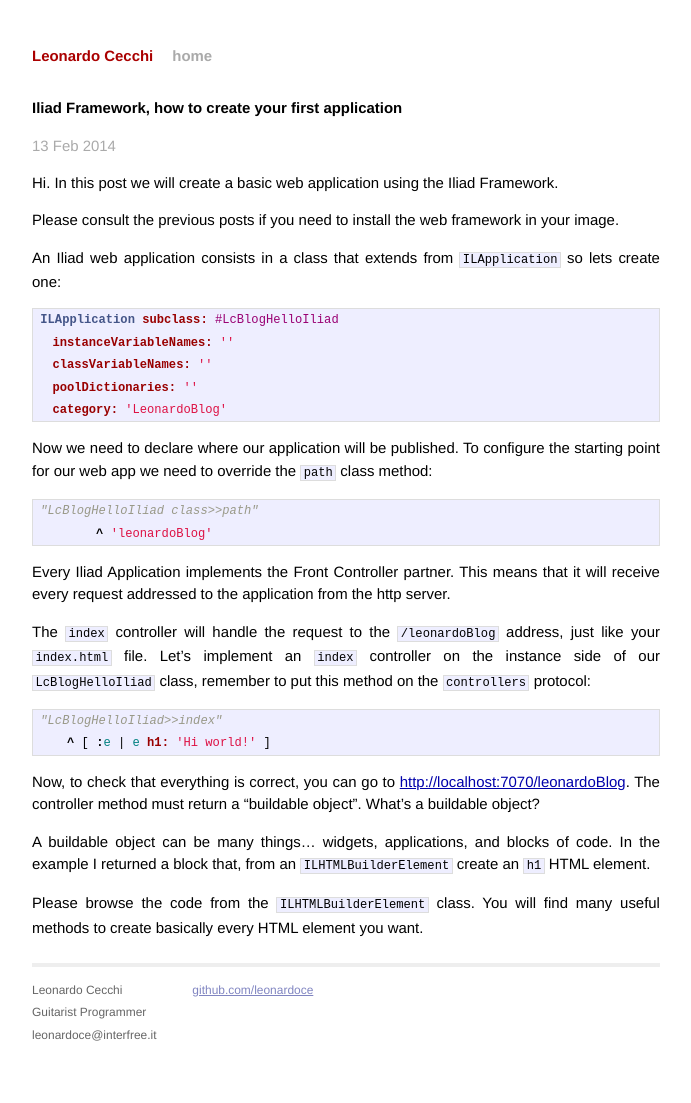
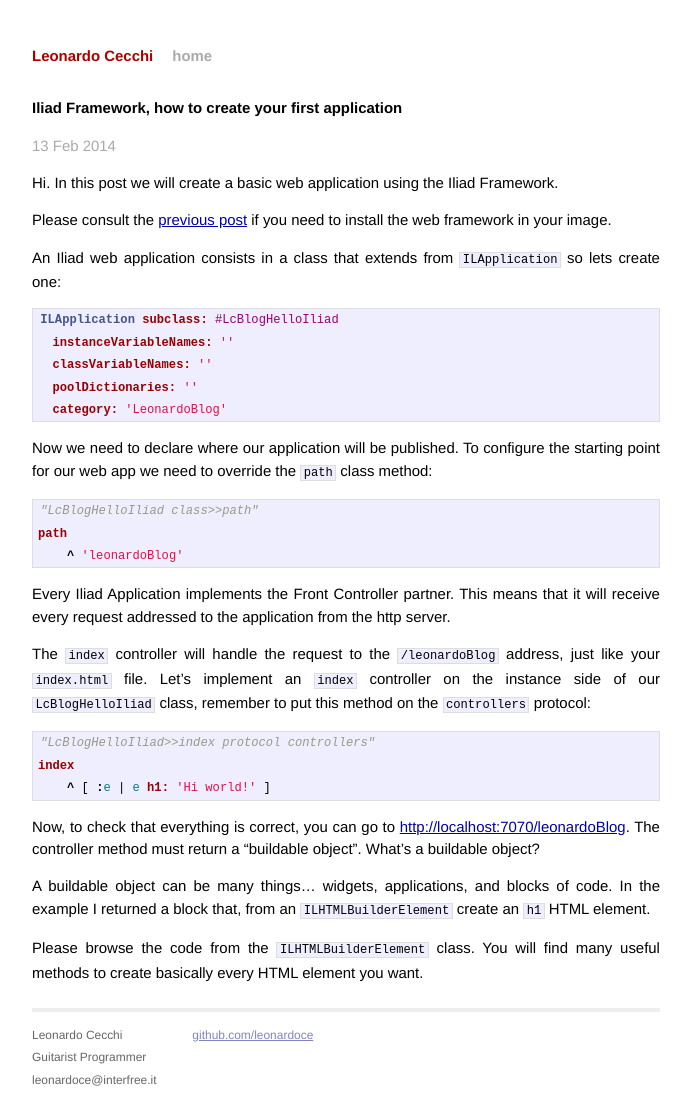
Before and after one commit to leonardoce/leonardoce-jekill, a Jekyll site: the page built from _posts/2014-02-13-iliad-lesson-one.markdown, in a window 1280 px wide. Shown: the whole page, without its empty margins (294-985 px from the left). Built offline with Jekyll 4.4.1, drawn with Linux system fonts in a browser that asks for light colours; Markdown is read by kramdown in place of the engine named in the settings; before the commit the page ends 1058 px from its top, so only the background shows below that.

Commit message:
better smalltalk method

```diff
--- a/_posts/2014-02-13-iliad-lesson-one.markdown
+++ b/_posts/2014-02-13-iliad-lesson-one.markdown
@@ -8,8 +8,8 @@ categories: programming smalltalk
 Hi. In this post we will create a basic web application using the
 Iliad Framework.
 
-Please consult the previous posts if you need to install the web
-framework in your image.
+Please consult the [previous post][previous-post] if you need to
+install the web framework in your image.
 
 An Iliad web application consists in a class that extends from
 `ILApplication` so lets create one:
@@ -28,7 +28,8 @@ configure the starting point for our web app we need to override the
 
 {% highlight smalltalk %}
 "LcBlogHelloIliad class>>path"
-	^ 'leonardoBlog'
+path
+    ^ 'leonardoBlog'
 {% endhighlight %}
 
 Every Iliad Application implements the Front Controller partner. This
@@ -41,7 +42,8 @@ controller on the instance side of our `LcBlogHelloIliad` class,
 remember to put this method on the `controllers` protocol:
 
 {% highlight smalltalk %}
-"LcBlogHelloIliad>>index"
+"LcBlogHelloIliad>>index protocol controllers"
+index
     ^ [ :e | e h1: 'Hi world!' ]
 {% endhighlight %}
 
@@ -57,3 +59,5 @@ blocks of code. In the example I returned a block that, from an
 Please browse the code from the `ILHTMLBuilderElement` class. You will
 find many useful methods to create basically every HTML element you
 want.
+
+[previous-post]: {% post_url 2014-02-12-iliad-introduction %}
```
